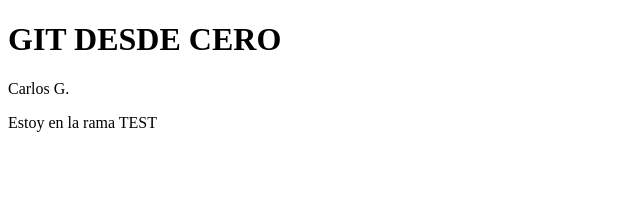
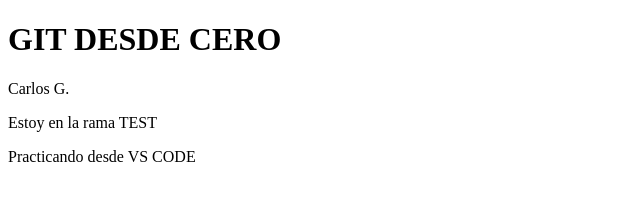
Before and after one commit to carlosgi9425/practicando-git, a plain HTML site: page index.html in a window 1280 px wide. Shown: the whole page, without its empty margins (0-640 px from the left). Drawn offline with Linux system fonts and the light colour scheme.

Commit message:
Primer commit desde VS code

```diff
--- a/index.html
+++ b/index.html
@@ -4,7 +4,7 @@
     <meta charset="UTF-8">
     <meta http-equiv="X-UA-Compatible" content="IE=edge">
     <meta name="viewport" content="width=device-width, initial-scale=1.0">
-    <title>Practicando con GIT</title>
+    <title>Practicando con GIT desde VS CODE</title>
 </head>
 <body>
     <h1>GIT DESDE CERO</h1>
@@ -12,5 +12,8 @@
     <section>
         <p>Estoy en la rama TEST</p>
     </section>
+    <div>
+        <p>Practicando desde VS CODE</p>
+    </div>
 </body>
 </html>
```
Also changed, not shown: 1 other file.
